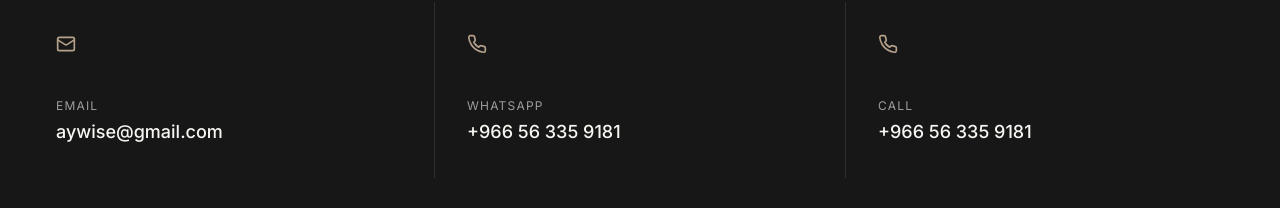
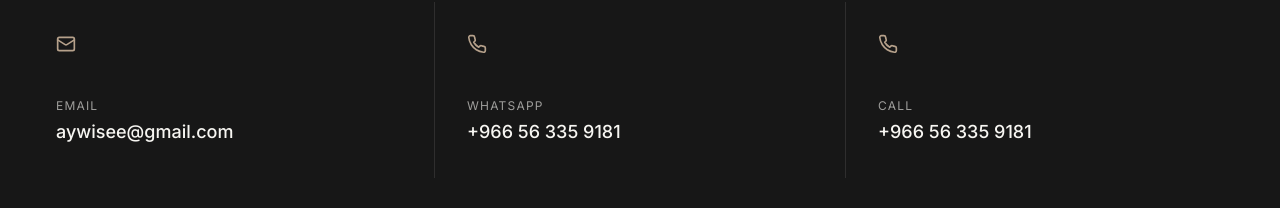
Before and after one commit to aywisee-oss/Ayman-showroom, a Next.js app: page / in a window 1280 px wide. Shown: the part 8836-9044 px from the top of the page. Built offline with nearby package versions, Linux system fonts and the light colour scheme.

Commit message:
Correct contact email and mailto link

```diff
--- a/components/Contact.tsx
+++ b/components/Contact.tsx
@@ -8,7 +8,7 @@ export default function Contact() {
   const { t, ar } = useLang();
 
   const channels = [
-    { icon: Mail, label: t.contact.email, value: 'aywise@gmail.com', href: 'mailto:aywise@gmail.com' },
+    { icon: Mail, label: t.contact.email, value: 'aywisee@gmail.com', href: 'mailto:aywisee@gmail.com' },
     { icon: Phone, label: t.contact.whatsapp, value: '+966 56 335 9181', href: 'https://wa.me/966563359181' },
     { icon: Phone, label: t.contact.call, value: '+966 56 335 9181', href: 'tel:+966563359181' },
   ];
```
